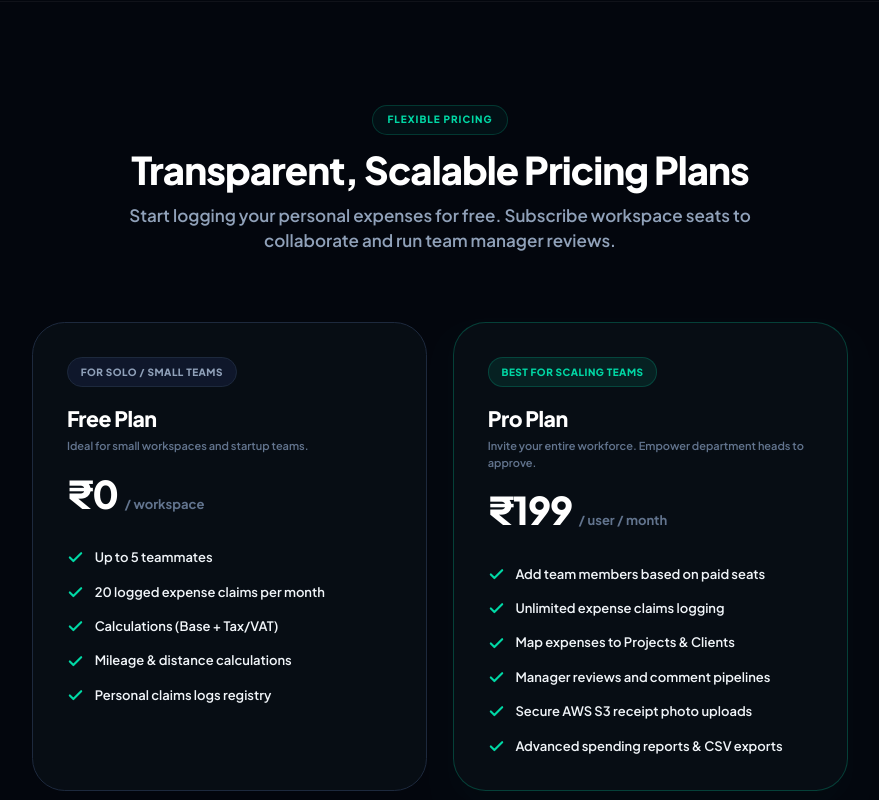
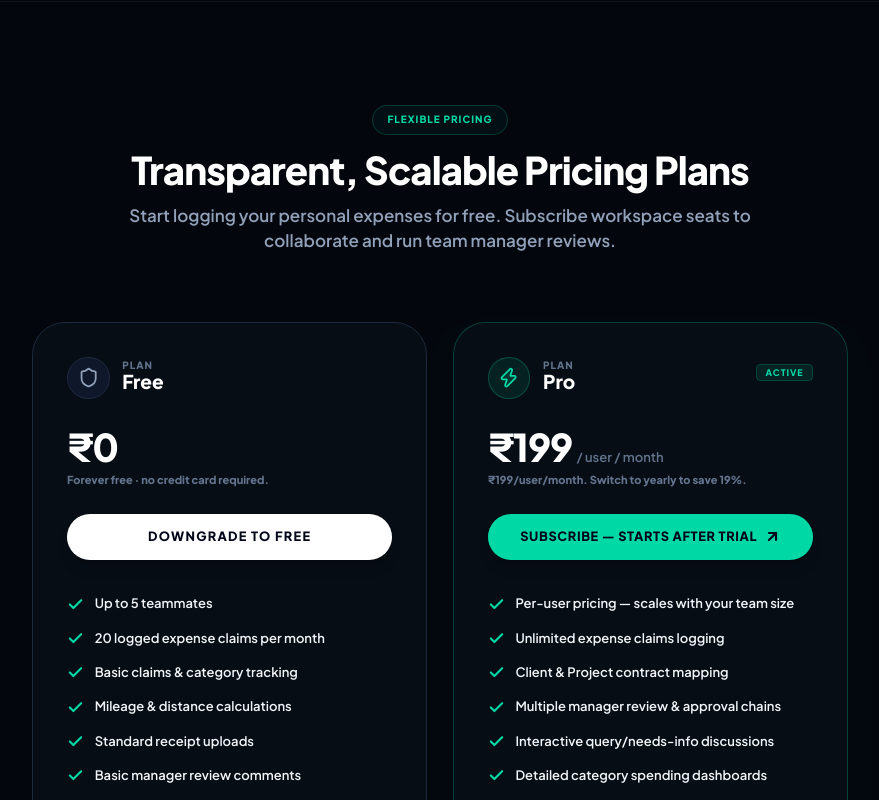
Before and after one commit to rahulstark123/ansh-expense, a Next.js app: page / in a window 1280 px wide. Shown: the part 2000-2800 px from the top of the page, without its empty margins (200-1079 px from the left). Built offline with nearby package versions, Linux system fonts and the light colour scheme; no server answers.

Commit message:
design: align landing page pricing features list to app billing plans

```diff
--- a/src/app/page.tsx
+++ b/src/app/page.tsx
@@ -23,7 +23,10 @@ import {
   MessageSquare,
   Zap,
   Mail,
-  ExternalLink
+  ExternalLink,
+  X,
+  Shield,
+  ArrowUpRight
 } from "lucide-react";
 
 type MockTab = "submit" | "analytics" | "approvals";
@@ -73,7 +76,7 @@ export default function LandingPage() {
   return (
     <div className="min-h-screen bg-[#04080F] font-sans text-slate-100 selection:bg-[#00D8A5]/20 selection:text-[#00D8A5]">
       <title>Ansh Expense - Automated Team Expense & Reimbursement Tracker</title>
-      <meta name="description" content="ANSH Expense streamlines receipt logging, tax/VAT calculations, mileage tracking, project costing, and multi-stage manager approvals into a premium, blazing-fast dashboard." />
+      <meta name="description" content="ANSH Expense streamlines receipt logging, tax/VAT calculations, project costing, and multi-stage manager approvals into a premium, blazing-fast dashboard." />
       {/* Symmetrical Background Glow Effects */}
       <div className="absolute inset-0 z-0 overflow-hidden pointer-events-none">
         <div className="absolute -left-1/4 top-0 h-[600px] w-[600px] rounded-full bg-[#00D8A5]/5 blur-[160px]" />
@@ -141,7 +144,7 @@ export default function LandingPage() {
             </h1>
 
             <p className="text-sm sm:text-base text-slate-400 leading-relaxed max-w-xl font-semibold">
-              ANSH Expense combines receipt logging, mileage tracking, project costing, approval pipelines, activity feeds, and workspace announcements into a unified, high-performance workspace.
+              ANSH Expense combines receipt logging, project costing, approval pipelines, activity feeds, and workspace announcements into a unified, high-performance workspace.
             </p>
 
             {/* Feature Highlights Grid Container */}
@@ -252,8 +255,7 @@ export default function LandingPage() {
                   <button
                     key={tab}
                     onClick={() => setActiveTab(tab)}
-                    className={`flex-1 py-1.5 text-[10px] font-bold uppercase tracking-wider rounded-lg transition-all cursor-pointer ${
-                      activeTab === tab
+                    className={`flex-1 py-1.5 text-[10px] font-bold uppercase tracking-wider rounded-lg transition-all cursor-pointer ${activeTab === tab
                       ? `${accentBgClass} text-slate-950 font-black shadow-md`
                       : "text-slate-400 hover:text-slate-200"
                       }`}
@@ -391,8 +393,7 @@ export default function LandingPage() {
                       <button
                         key={theme}
                         onClick={() => setActiveAccent(theme)}
-                        className={`h-4.5 w-4.5 rounded-full ${bgCircle} cursor-pointer transition-all hover:scale-125 ${
-                          activeAccent === theme ? "ring-2 ring-white ring-offset-2 ring-offset-slate-950 scale-110" : "opacity-80"
+                        className={`h-4.5 w-4.5 rounded-full ${bgCircle} cursor-pointer transition-all hover:scale-125 ${activeAccent === theme ? "ring-2 ring-white ring-offset-2 ring-offset-slate-950 scale-110" : "opacity-80"
                           }`}
                       />
                     );
@@ -503,20 +504,36 @@ export default function LandingPage() {
 
           <div className="grid gap-6 max-w-3xl mx-auto sm:grid-cols-2">
             {/* Free Plan */}
-            <div className="rounded-3xl border border-slate-800 bg-[#070D14] p-8 flex flex-col justify-between space-y-6 relative hover:border-[#00D8A5]/25 transition-all">
-              <div className="space-y-4">
-                <div className="inline-flex rounded-lg bg-slate-900 border border-slate-800 px-3 py-1.5 text-[10px] font-black uppercase tracking-wider text-slate-400">
-                  For Solo / Small Teams
+            <div className="rounded-3xl border border-slate-800 bg-[#070D14] p-8 flex flex-col justify-between space-y-6 relative hover:border-[#00D8A5]/25 transition-all text-left">
+              <div className="space-y-6">
+
+                {/* Badge/Header */}
+                <div className="flex items-center gap-3">
+                  <div className="h-10 w-10 rounded-xl bg-slate-900 border border-slate-800 flex items-center justify-center text-slate-400">
+                    <Shield className="h-5 w-5" />
                   </div>
-                <div className="space-y-1">
-                  <h3 className="text-xl font-black text-white">Free Plan</h3>
-                  <p className="text-[11px] text-slate-500 font-semibold leading-normal">Ideal for small workspaces and startup teams.</p>
+                  <div className="text-left">
+                    <span className="block text-[10px] font-black text-slate-500 uppercase tracking-widest leading-none">PLAN</span>
+                    <span className="text-lg font-black text-white leading-tight">Free</span>
                   </div>
+                </div>
+
+                <div className="space-y-1 text-left">
                   <div className="flex items-baseline text-white">
                     <span className="text-4xl font-black tracking-tight">₹0</span>
-                  <span className="ml-1.5 text-[13px] font-bold text-slate-500">/ workspace</span>
                   </div>
-                <ul className="space-y-3.5 pt-4 text-[13px] font-semibold text-slate-350">
+                  <p className="text-[11px] text-slate-500 font-extrabold leading-normal">Forever free · no credit card required.</p>
+                </div>
+
+                {/* Downgrade/Start Button */}
+                <Link href="/login" className="block w-full">
+                  <button className="w-full h-11 text-xs font-black uppercase tracking-widest rounded-2xl bg-white text-slate-950 hover:bg-slate-100 transition-colors shadow-lg cursor-pointer">
+                    DOWNGRADE TO FREE
+                  </button>
+                </Link>
+
+                {/* Features List */}
+                <ul className="space-y-3.5 pt-2 text-[13px] font-semibold text-slate-350">
                   <li className="flex items-center gap-2.5">
                     <Check className="h-4 w-4 text-[#00D8A5] shrink-0" strokeWidth={3} />
                     <span>Up to 5 teammates</span>
@@ -527,7 +544,7 @@ export default function LandingPage() {
                   </li>
                   <li className="flex items-center gap-2.5">
                     <Check className="h-4 w-4 text-[#00D8A5] shrink-0" strokeWidth={3} />
-                    <span>Calculations (Base + Tax/VAT)</span>
+                    <span>Basic claims & category tracking</span>
                   </li>
                   <li className="flex items-center gap-2.5">
                     <Check className="h-4 w-4 text-[#00D8A5] shrink-0" strokeWidth={3} />
@@ -535,30 +552,63 @@ export default function LandingPage() {
                   </li>
                   <li className="flex items-center gap-2.5">
                     <Check className="h-4 w-4 text-[#00D8A5] shrink-0" strokeWidth={3} />
-                    <span>Personal claims logs registry</span>
+                    <span>Standard receipt uploads</span>
+                  </li>
+                  <li className="flex items-center gap-2.5">
+                    <Check className="h-4 w-4 text-[#00D8A5] shrink-0" strokeWidth={3} />
+                    <span>Basic manager review comments</span>
+                  </li>
+                  <li className="flex gap-2.5 items-start text-slate-500">
+                    <X className="h-4 w-4 text-slate-600 shrink-0 mt-0.5" strokeWidth={3} />
+                    <span>No Client mapping, advanced reports, or team analytics</span>
                   </li>
                 </ul>
               </div>
             </div>
 
             {/* Pro Plan */}
-            <div className="rounded-3xl border border-[#00D8A5]/25 bg-[#070D14] p-8 flex flex-col justify-between space-y-6 relative hover:border-[#00D8A5]/50 transition-all shadow-xl shadow-emerald-950/5">
-              <div className="space-y-4">
-                <div className="inline-flex rounded-lg bg-[#00D8A5]/10 border border-[#00D8A5]/20 px-3 py-1.5 text-[10px] font-black uppercase tracking-wider text-[#00D8A5]">
-                  Best for Scaling Teams
+            <div className="rounded-3xl border border-[#00D8A5]/25 bg-[#070D14] p-8 flex flex-col justify-between space-y-6 relative hover:border-[#00D8A5]/50 transition-all shadow-xl shadow-emerald-950/5 text-left">
+              <div className="space-y-6">
+
+                {/* Active Badge at Top Right */}
+                <div className="absolute top-8 right-8">
+                  <span className="bg-[#00D8A5]/10 border border-[#00D8A5]/20 text-[#00D8A5] text-[9px] font-black tracking-widest uppercase px-2 py-0.5 rounded">
+                    ACTIVE
+                  </span>
                 </div>
-                <div className="space-y-1">
-                  <h3 className="text-xl font-black text-white">Pro Plan</h3>
-                  <p className="text-[11px] text-slate-500 font-semibold leading-normal">Invite your entire workforce. Empower department heads to approve.</p>
+
+                {/* Badge/Header */}
+                <div className="flex items-center gap-3">
+                  <div className="h-10 w-10 rounded-xl bg-[#00D8A5]/10 border border-[#00D8A5]/25 flex items-center justify-center text-[#00D8A5]">
+                    <Zap className="h-5 w-5 fill-[#00D8A5]/10" />
                   </div>
+                  <div className="text-left">
+                    <span className="block text-[10px] font-black text-slate-500 uppercase tracking-widest leading-none">PLAN</span>
+                    <span className="text-lg font-black text-white leading-tight">Pro</span>
+                  </div>
+                </div>
+
+                <div className="space-y-1 text-left">
                   <div className="flex items-baseline text-white">
                     <span className="text-4xl font-black tracking-tight">₹199</span>
-                  <span className="ml-1.5 text-[13px] font-bold text-slate-500">/ user / month</span>
+                    <span className="ml-1 text-[13px] font-semibold text-slate-500">/ user / month</span>
                   </div>
-                <ul className="space-y-3.5 pt-4 text-[13px] font-semibold text-slate-350">
+                  <p className="text-[11px] text-slate-500 font-extrabold leading-normal">₹199/user/month. Switch to yearly to save 19%.</p>
+                </div>
+
+                {/* Subscribe Button */}
+                <Link href="/login" className="block w-full">
+                  <button className="w-full h-11 text-xs font-black uppercase tracking-wider rounded-2xl bg-[#00D8A5] text-slate-950 hover:bg-[#00F5D4] transition-colors shadow-lg cursor-pointer flex items-center justify-center gap-1.5">
+                    <span>SUBSCRIBE — STARTS AFTER TRIAL</span>
+                    <ArrowUpRight className="h-4 w-4 text-slate-950" strokeWidth={3} />
+                  </button>
+                </Link>
+
+                {/* Features List */}
+                <ul className="space-y-3.5 pt-2 text-[13px] font-semibold text-slate-350">
                   <li className="flex items-center gap-2.5">
                     <Check className="h-4 w-4 text-[#00D8A5] shrink-0" strokeWidth={3} />
-                    <span>Add team members based on paid seats</span>
+                    <span>Per-user pricing — scales with your team size</span>
                   </li>
                   <li className="flex items-center gap-2.5">
                     <Check className="h-4 w-4 text-[#00D8A5] shrink-0" strokeWidth={3} />
@@ -566,19 +616,38 @@ export default function LandingPage() {
                   </li>
                   <li className="flex items-center gap-2.5">
                     <Check className="h-4 w-4 text-[#00D8A5] shrink-0" strokeWidth={3} />
-                    <span>Map expenses to Projects & Clients</span>
+                    <span>Client & Project contract mapping</span>
                   </li>
                   <li className="flex items-center gap-2.5">
                     <Check className="h-4 w-4 text-[#00D8A5] shrink-0" strokeWidth={3} />
-                    <span>Manager reviews and comment pipelines</span>
+                    <span>Multiple manager review & approval chains</span>
                   </li>
                   <li className="flex items-center gap-2.5">
                     <Check className="h-4 w-4 text-[#00D8A5] shrink-0" strokeWidth={3} />
-                    <span>Secure AWS S3 receipt photo uploads</span>
+                    <span>Interactive query/needs-info discussions</span>
                   </li>
                   <li className="flex items-center gap-2.5">
                     <Check className="h-4 w-4 text-[#00D8A5] shrink-0" strokeWidth={3} />
-                    <span>Advanced spending reports & CSV exports</span>
+                    <span>Detailed category spending dashboards</span>
+                  </li>
+                  <li className="flex items-center gap-2.5">
+                    <Check className="h-4 w-4 text-[#00D8A5] shrink-0" strokeWidth={3} />
+                    <span>Tax breakdown & compliance tools</span>
+                  </li>
+                  <li className="flex items-center gap-2.5">
+                    <Check className="h-4 w-4 text-[#00D8A5] shrink-0" strokeWidth={3} />
+                    <span>CSV / Excel data logs exports</span>
+                  </li>
+                  <li className="flex items-center gap-2.5">
+                    <Check className="h-4 w-4 text-[#00D8A5] shrink-0" strokeWidth={3} />
+                    <span>Priority billing & support assistance</span>
+                  </li>
+                  <li className="flex items-center gap-2.5">
+                    <Check className="h-4 w-4 text-[#00D8A5] shrink-0" strokeWidth={3} />
+                    <span className="flex items-center gap-1.5">
+                      Corporate card feeds integration
+                      <span className="px-1.5 py-0.5 text-[9px] font-black uppercase bg-slate-800 text-slate-400 rounded">Soon</span>
+                    </span>
                   </li>
                 </ul>
               </div>
@@ -843,8 +912,7 @@ export default function LandingPage() {
             return (
               <div
                 key={idx}
-                className={`rounded-2xl border transition-all duration-300 overflow-hidden cursor-pointer ${
-                  isCurrent
+                className={`rounded-2xl border transition-all duration-300 overflow-hidden cursor-pointer ${isCurrent
                   ? "bg-slate-950 border-[#00D8A5]/30 shadow-lg shadow-[#00D8A5]/5"
                   : "bg-[#070D14]/60 border-white/5 hover:border-white/10 hover:bg-[#070D14]/90"
                   }`}
@@ -852,22 +920,19 @@ export default function LandingPage() {
               >
                 <div className="p-5 flex items-center justify-between gap-4">
                   <div className="flex items-center gap-4.5 min-w-0">
-                    <div className={`h-9 w-9 rounded-xl flex items-center justify-center shrink-0 border transition-colors ${
-                      isCurrent
+                    <div className={`h-9 w-9 rounded-xl flex items-center justify-center shrink-0 border transition-colors ${isCurrent
                       ? "bg-[#00D8A5]/10 border-[#00D8A5]/30 text-[#00D8A5]"
                       : "bg-slate-950/60 border-white/5 text-slate-500"
                       }`}>
                       <Icon className="h-4 w-4" />
                     </div>
                     <div className="text-left space-y-1">
-                      <span className={`text-[10px] font-black uppercase tracking-wider ${
-                        isCurrent ? "text-[#00D8A5]" : "text-slate-500"
+                      <span className={`text-[10px] font-black uppercase tracking-wider ${isCurrent ? "text-[#00D8A5]" : "text-slate-500"
                         }`}>{faq.category}</span>
                       <h3 className="text-xs sm:text-sm font-black text-slate-200 tracking-wide leading-tight">{faq.q}</h3>
                     </div>
                   </div>
-                  <ChevronRight className={`h-4.5 w-4.5 text-slate-500 shrink-0 transition-transform duration-300 ${
-                    isCurrent ? "rotate-90 text-[#00D8A5]" : ""
+                  <ChevronRight className={`h-4.5 w-4.5 text-slate-500 shrink-0 transition-transform duration-300 ${isCurrent ? "rotate-90 text-[#00D8A5]" : ""
                     }`} />
                 </div>
                 {isCurrent && (
```
Lines whose indentation alone changed are shown as unchanged.
